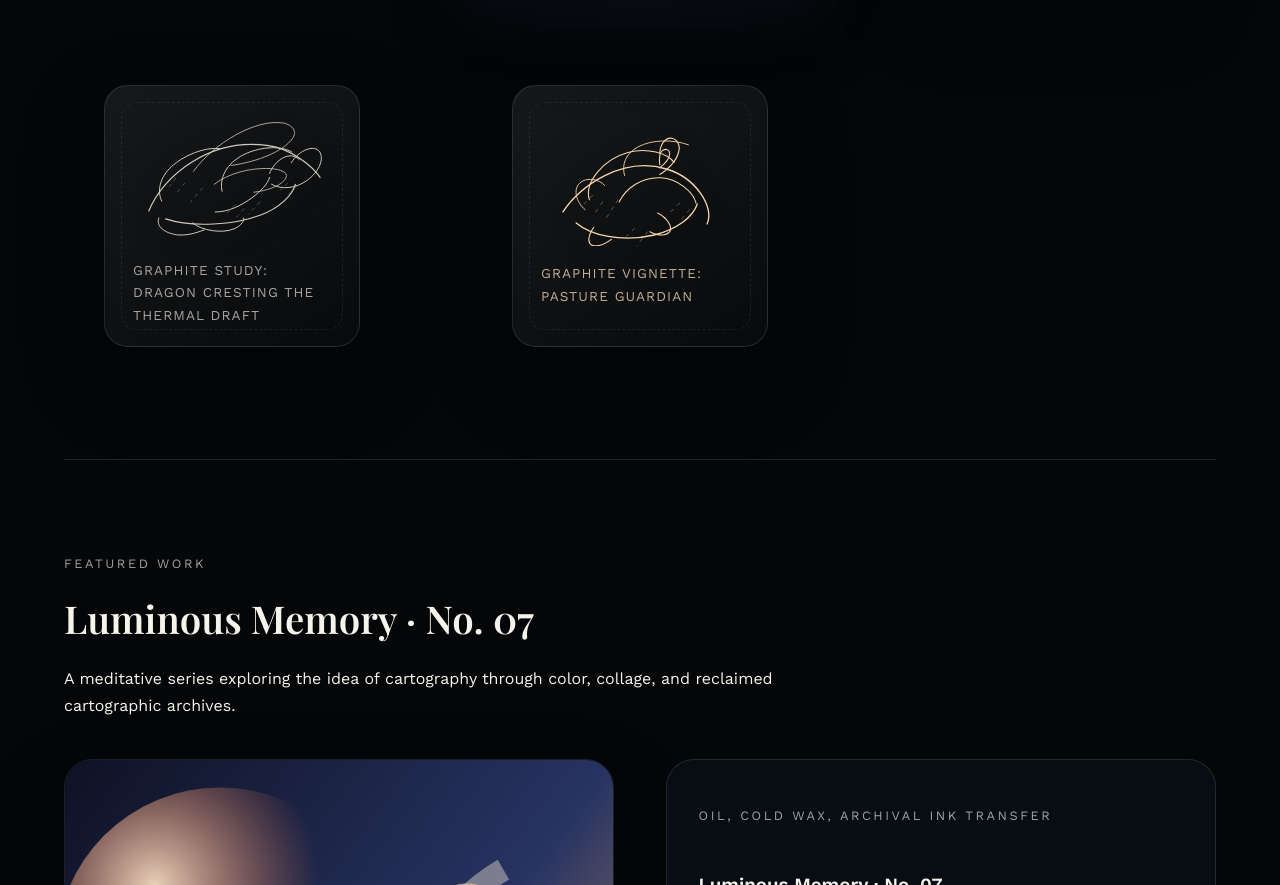
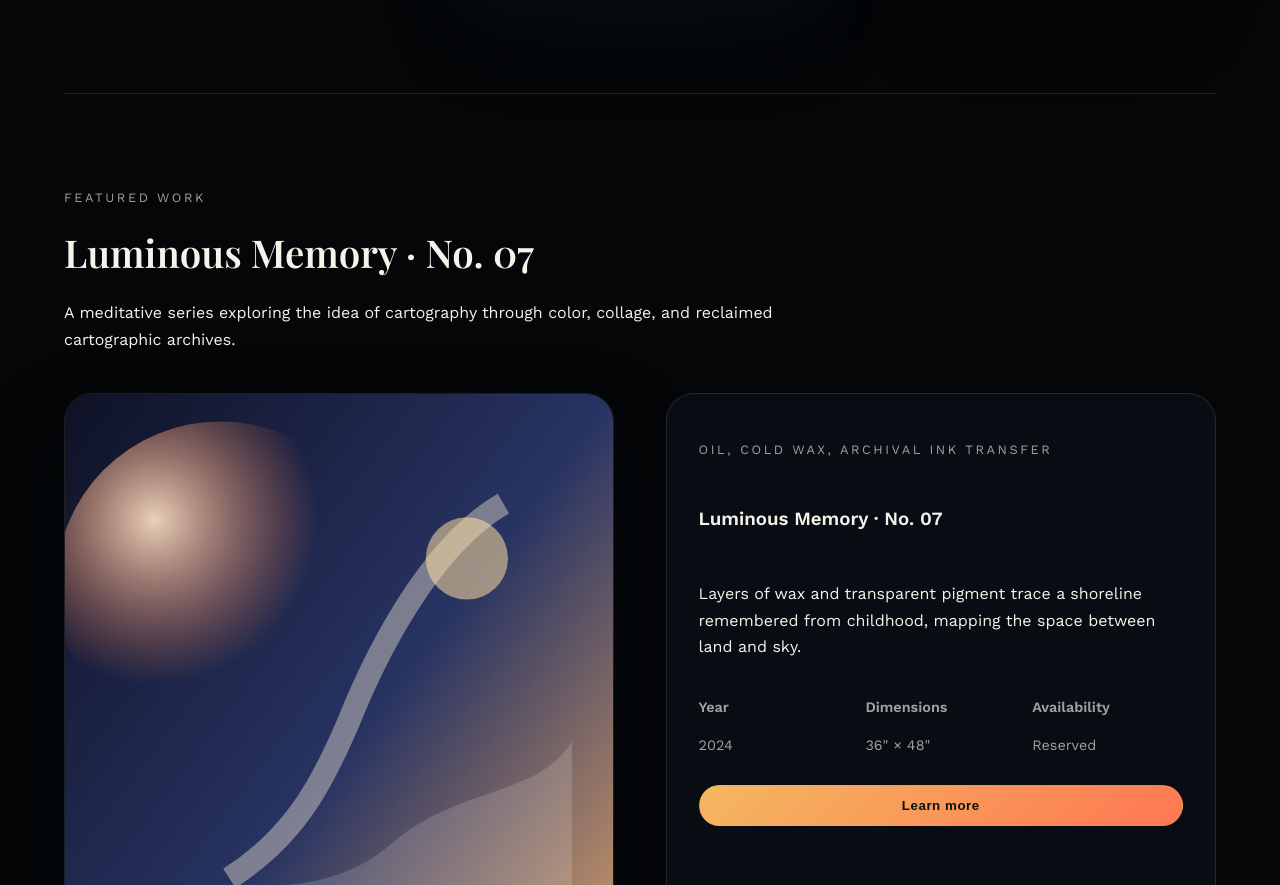
Before and after one commit to eleanorstrite/eleanor.strite.art, a plain HTML site: page site/index.html in a window 1280 px wide. Shown: the part 945-1830 px from the top of the page. Drawn offline with nearby package versions, Linux system fonts and the light colour scheme.

Commit message:
removed unwanted stuff

```diff
--- a/site/index.html
+++ b/site/index.html
@@ -95,109 +95,6 @@
             />
           </div>
           <figcaption>Cover study: Luminous cartography</figcaption>
-        </figure>
-        <figure class="hero-drawing hero-sketch" aria-labelledby="dragon-caption">
-          <svg
-            viewBox="0 0 400 260"
-            role="img"
-            aria-labelledby="dragon-title dragon-desc"
-            aria-describedby="dragon-caption"
-          >
-            <title id="dragon-title">Graphite dragon in flight</title>
-            <desc id="dragon-desc">
-              A pencil style contour drawing of a dragon with arched wings and a curling tail
-              rendered for the cover page.
-            </desc>
-            <g class="sketch-lines">
-              <path
-                class="sketch-line sketch-line--bold"
-                d="M32 196c28-72 126-150 242-132 44 6 88 40 104 64"
-              />
-              <path
-                class="sketch-line"
-                d="M320 98c16-26 48-38 58-20 8 16-4 40-26 56s-52 20-72 8"
-              />
-              <path
-                class="sketch-line"
-                d="M180 156c-6-26 8-56 44-74 28-14 70-20 96-6"
-              />
-              <path
-                class="sketch-line sketch-line--bold"
-                d="M66 212c54 18 140 12 192-8 38-14 64-40 70-62"
-              />
-              <path
-                class="sketch-line"
-                d="M58 176c-10-20-4-48 20-70s66-40 98-36"
-              />
-              <path
-                class="sketch-line"
-                d="M120 220c20 16 60 22 84 12 10-4 20-12 20-22"
-              />
-              <path
-                class="sketch-line sketch-line--wing"
-                d="M122 116c42-58 126-106 180-98 22 4 30 18 20 32-18 24-66 46-124 54"
-              />
-              <path
-                class="sketch-line sketch-line--wing"
-                d="M164 142c32-24 72-32 106-32 22 0 40 6 40 14 0 14-28 30-66 34"
-              />
-              <path
-                class="sketch-line"
-                d="M276 128c-4 14-18 28-34 40-24 18-50 30-76 30"
-              />
-              <path
-                class="sketch-line"
-                d="M276 120c4-12 16-26 28-32 12-6 24-4 32 4"
-              />
-              <path
-                class="sketch-line sketch-line--shade"
-                d="M86 130l-12 16m30-6l-18 22m54-12l-24 28"
-              />
-              <path
-                class="sketch-line sketch-line--shade"
-                d="M206 184l-18 18m36-10l-16 18m48-32l-22 24"
-              />
-              <path
-                class="sketch-line sketch-line--shade"
-                d="M312 140l-14 14m32-8l-18 18"
-              />
-              <path
-                class="sketch-line"
-                d="M52 210c-6 18 12 30 36 34 18 2 36-2 56-10"
-              />
-            </g>
-          </svg>
-          <figcaption id="dragon-caption">Graphite study: Dragon cresting the thermal draft</figcaption>
-        </figure>
-        <figure class="hero-chicken hero-sketch" aria-labelledby="chicken-caption">
-          <svg
-            viewBox="0 0 360 240"
-            role="img"
-            aria-labelledby="chicken-title chicken-desc"
-            aria-describedby="chicken-caption"
-          >
-            <title id="chicken-title">Pencil study of a chicken</title>
-            <desc id="chicken-desc">
-              A loose pencil drawing of a chicken with layered graphite strokes suggesting feathers
-              and motion.
-            </desc>
-            <g class="sketch-lines">
-              <path class="sketch-line sketch-line--bold" d="M40 178c30-48 110-102 188-78 54 16 88 70 74 100" />
-              <path class="sketch-line" d="M88 156c-10-32 26-74 70-86 36-10 72 2 84 18" />
-              <path class="sketch-line" d="M142 160c12-24 40-46 76-44 30 2 58 24 64 46" />
-              <path class="sketch-line sketch-line--bold" d="M64 198c26 22 82 36 142 22 40-10 70-32 78-56" />
-              <path class="sketch-line sketch-line--wing" d="M152 112c-6-20 2-40 24-52 26-14 64-14 92-4" />
-              <path class="sketch-line sketch-line--wing" d="M116 130c-10-12-34-16-46-4-12 12-6 34 10 48" />
-              <path class="sketch-line" d="M96 206c-10 14-12 28-4 32s22 0 36-10" />
-              <path class="sketch-line" d="M198 214c16 8 30 8 36 0 6-10-6-26-22-34" />
-              <path class="sketch-line sketch-line--shade" d="M94 148l-16 16m34-4l-18 26m46-30l-22 34" />
-              <path class="sketch-line sketch-line--shade" d="M170 208l-18 18m42-12l-20 26" />
-              <path class="sketch-line sketch-line--shade" d="M252 162l-18 18m36-6l-20 24" />
-              <path class="sketch-line" d="M216 110c14-8 30-24 34-40 4-12-2-24-12-26-12-2-22 12-22 28" />
-              <path class="sketch-line" d="M216 98c10-8 18-18 18-26 0-6-6-10-12-6-6 2-8 16-6 26" />
-            </g>
-          </svg>
-          <figcaption id="chicken-caption">Graphite vignette: Pasture guardian</figcaption>
         </figure>
       </section>
 
--- a/site/styles/main.css
+++ b/site/styles/main.css
@@ -223,18 +223,6 @@ main {
   letter-spacing: 0.08em;
   text-transform: uppercase;
   color: rgba(248, 245, 236, 0.65);
-}
-
-.hero-drawing svg {
-  color: #d2cabc;
-}
-
-.hero-chicken svg {
-  color: #f8d8ab;
-}
-
-.hero-chicken figcaption {
-  color: rgba(255, 224, 194, 0.75);
 }
 
 .hero-cover {
```
